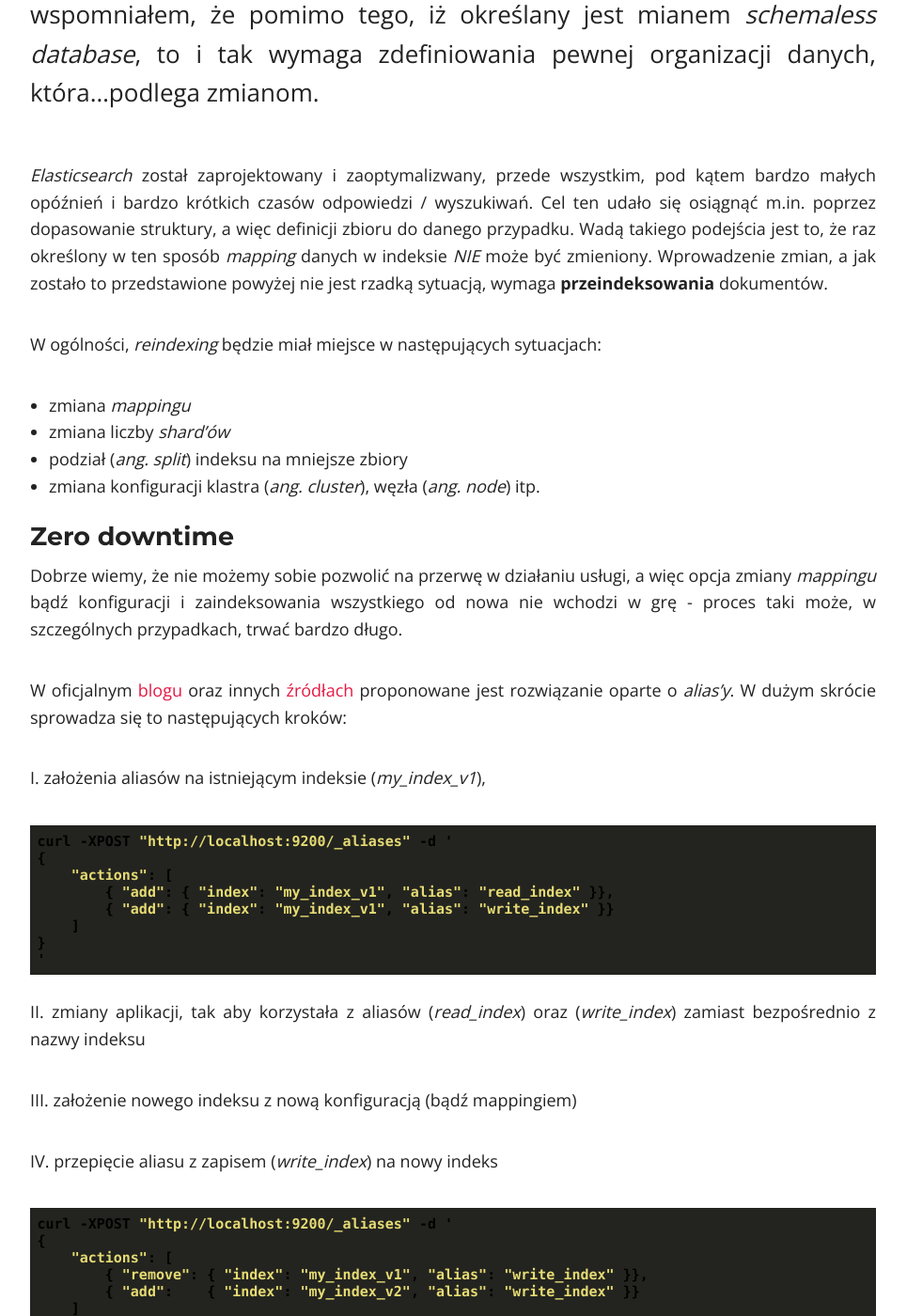
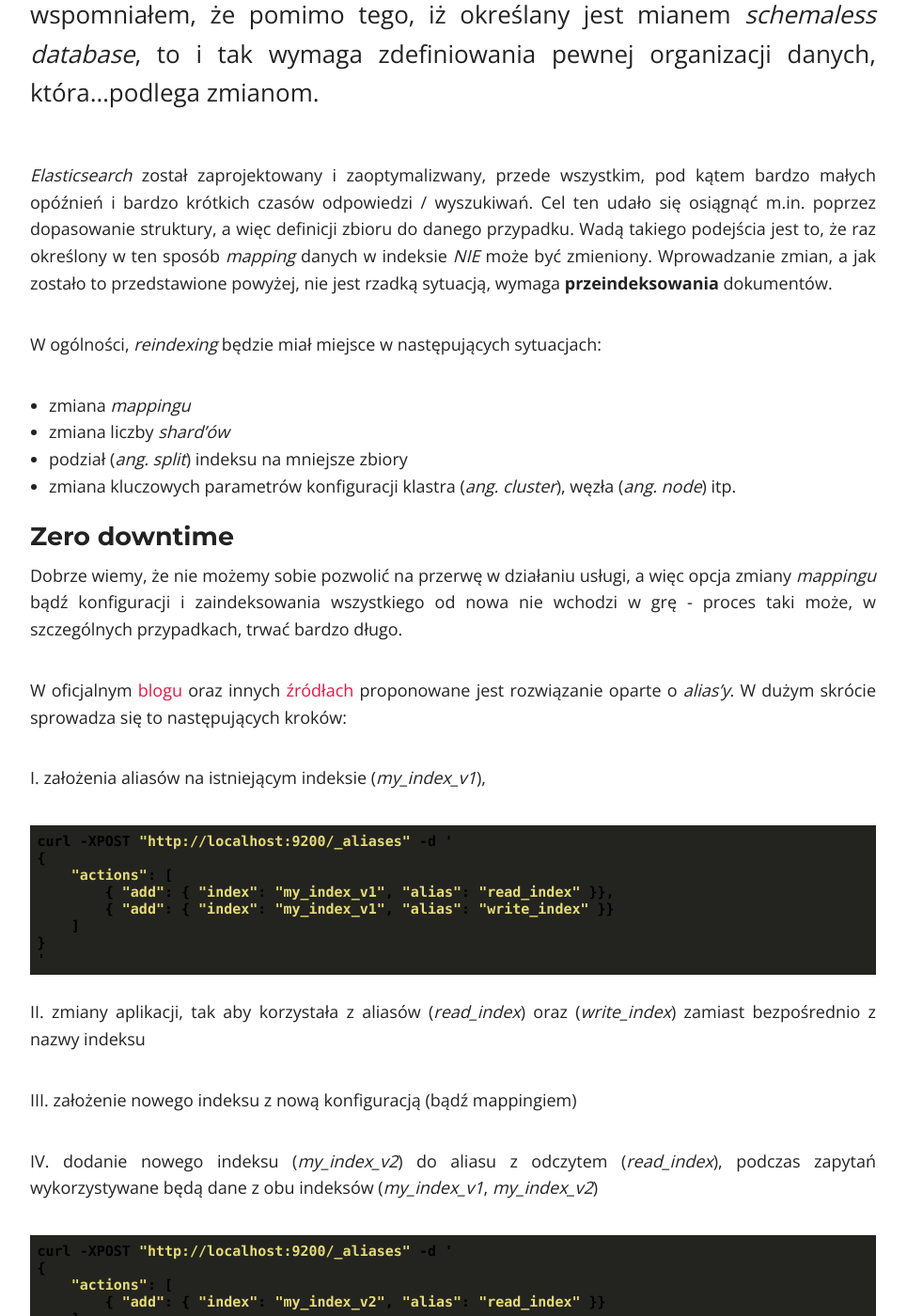
Before and after one commit to tswiackiewicz/inside-the-source-code, a Jekyll site: the page built from _posts/2015-12-10-elasticsearch-reindexing.md, in a window 1280 px wide and 1400 px high, scrolled down 825 px. Shown: the whole window at 94% size, without its empty margins (158-1123 px from the left). Built offline with Jekyll 4.4.1, drawn with Linux system fonts in a browser that asks for light colours; nearby versions of some CDN libraries; comment, search, counter and statistics services are not loaded; some of the changed text lies outside the part shown.

Commit message:
Poprawki zgloszone przez Patryka

````diff
--- a/_posts/2015-12-10-elasticsearch-reindexing.md
+++ b/_posts/2015-12-10-elasticsearch-reindexing.md
@@ -12,14 +12,14 @@
 
 Słynny cytat autorstwa Benjamina Franklina *Na tym świecie pewne są tylko śmierć i podatki* bardzo dobrze oddaje charakter otaczającego nas świata. Niczego nie możemy być pewni, wszystko podlega zmianom - pewne kwestie szybciej, inne wolniej. Podobnie przedstawia się sytuacja w świecie software'u. Na tym polu wymagania także zmieniają się bardzo szybko, co więcej oczekujemy dużej elastyczności i szybkiej adaptacji do zmian. W poprzednim [artykule](http://tswiackiewicz.github.io/inside-the-source-code/elasticsearch/elasticsearch-lets-talk-about-mapping/) poświęconym **Elasticsearch'owi** wspomniałem, że pomimo tego, iż określany jest mianem *schemaless database*, to i tak wymaga zdefiniowania pewnej organizacji danych, która...podlega zmianom.
 
-*Elasticsearch* został zaprojektowany i zaoptymalizwany, przede wszystkim, pod kątem bardzo małych opóźnień i bardzo krótkich czasów odpowiedzi / wyszukiwań. Cel ten udało się osiągnąć m.in. poprzez dopasowanie struktury, a więc definicji zbioru do danego przypadku. Wadą takiego podejścia jest to, że raz określony w ten sposób *mapping* danych w indeksie *NIE* może być zmieniony. Wprowadzenie zmian, a jak zostało to przedstawione powyżej nie jest rzadką sytuacją, wymaga **przeindeksowania** dokumentów.
+*Elasticsearch* został zaprojektowany i zaoptymalizwany, przede wszystkim, pod kątem bardzo małych opóźnień i bardzo krótkich czasów odpowiedzi / wyszukiwań. Cel ten udało się osiągnąć m.in. poprzez dopasowanie struktury, a więc definicji zbioru do danego przypadku. Wadą takiego podejścia jest to, że raz określony w ten sposób *mapping* danych w indeksie *NIE* może być zmieniony. Wprowadzanie zmian, a jak zostało to przedstawione powyżej, nie jest rzadką sytuacją, wymaga **przeindeksowania** dokumentów.
 
 W ogólności, *reindexing* będzie miał miejsce w następujących sytuacjach:
 
 - zmiana *mappingu*
 - zmiana liczby *shard'ów*
 - podział (*ang. split*) indeksu na mniejsze zbiory
-- zmiana konfiguracji klastra (*ang. cluster*), węzła (*ang. node*) itp.
+- zmiana kluczowych parametrów konfiguracji klastra (*ang. cluster*), węzła (*ang. node*) itp.
 
 ### Zero downtime
 
@@ -44,7 +44,19 @@
 
 III. założenie nowego indeksu z nową konfiguracją (bądź mappingiem)
 
-IV. przepięcie aliasu z zapisem (*write_index*) na nowy indeks
+IV. dodanie nowego indeksu (*my_index_v2*) do aliasu z odczytem (*read_index*), podczas zapytań wykorzystywane będą dane z obu indeksów (*my_index_v1*, *my_index_v2*)
+
+``` json
+curl -XPOST "http://localhost:9200/_aliases" -d '
+{
+    "actions": [
+        { "add": { "index": "my_index_v2", "alias": "read_index" }}
+    ]
+}
+'
+```
+
+V. przepięcie aliasu z zapisem (*write_index*) na nowy indeks
 
 ``` json
 curl -XPOST "http://localhost:9200/_aliases" -d '
@@ -52,18 +64,6 @@
     "actions": [
         { "remove": { "index": "my_index_v1", "alias": "write_index" }},
         { "add":    { "index": "my_index_v2", "alias": "write_index" }}
-    ]
-}
-'
-```
-
-V. dodanie nowego indeksu (*my_index_v2*) do aliasu z odczytem (*read_index*)
-
-``` json
-curl -XPOST "http://localhost:9200/_aliases" -d '
-{
-    "actions": [
-        { "add": { "index": "my_index_v2", "alias": "read_index" }}
     ]
 }
 '
````
